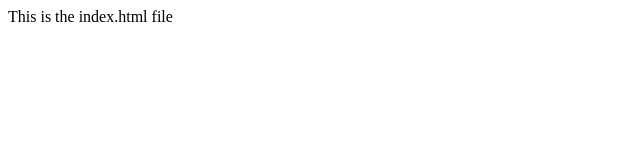
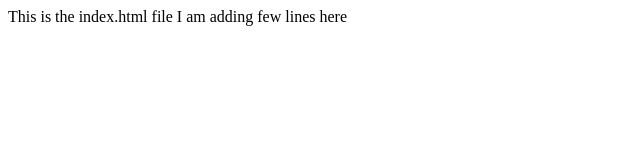
Before and after one commit to Neetha2325/learn-git, a plain HTML site: page index.html in a window 1280 px wide. Shown: the whole page, without its empty margins (0-640 px from the left). Drawn offline with Linux system fonts and the light colour scheme.

Commit message:
Updating index file

```diff
--- a/index.html
+++ b/index.html
@@ -7,5 +7,6 @@
 </head>
 <body>
     This is the index.html file
+    I am adding few lines here
 </body>
 </html>
```
